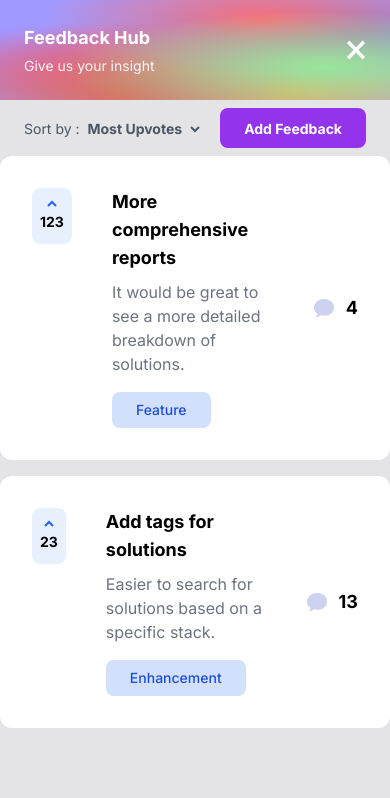
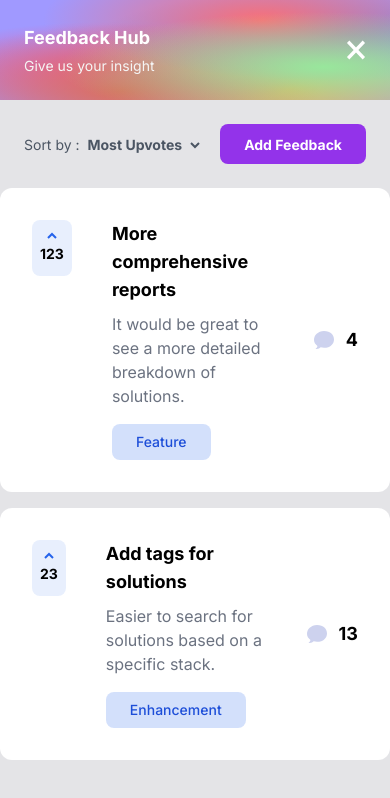
Before and after one commit to katsuragawaa/feedback-hub, a Vue app: page / in a window 390 px wide. Shown: the top 798 px of the page. Built offline with nearby package versions, Linux system fonts and the light colour scheme.

Commit message:
Remove unnecessary class

```diff
--- a/src/components/feedback-toolbar/FeedbackToolbar.vue
+++ b/src/components/feedback-toolbar/FeedbackToolbar.vue
@@ -5,7 +5,7 @@ import AddFeedbackButton from './AddFeedbackButton.vue';
 
 <template>
   <div
-    class="w-full h-fit p-6 bg-[#373f68] rounded-xl text-white flex justify-between items-center md:mt-[100px] md:rounded-none md:py-2 md:bg-transparent"
+    class="w-full h-fit p-6 bg-[#373f68] rounded-xl text-white flex justify-between items-center md:mt-[100px] md:rounded-none md:bg-transparent"
   >
     <div class="flex items-center">
       <img class="w-7 h-7 md:hidden" src="../../assets/suggestions/icon-suggestions.svg" />
```
